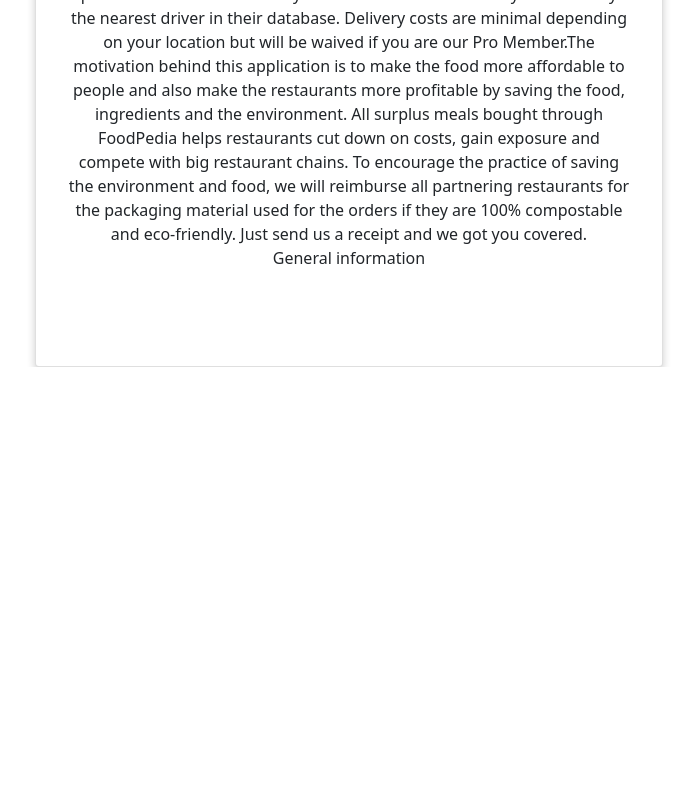
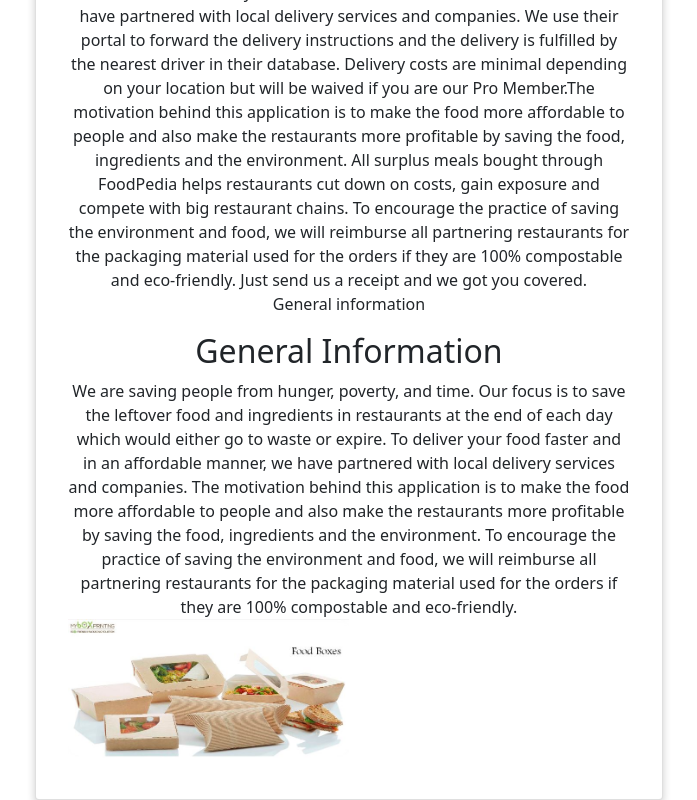
Before and after one commit to srinithi95/Foodpedia, a React (Create React App) app in the folder foodpedia/: page /about in a window 1280 px wide. Shown: the part 919-1719 px from the top of the page, without its empty margins (291-988 px from the left). Before the commit the page ends 1286 px from the top, so only its background shows below. Built offline with nearby package versions, Linux system fonts and the light colour scheme.

Commit message:
I updated the about page.

```diff
--- a/foodpedia/src/components/About.js
+++ b/foodpedia/src/components/About.js
@@ -1,13 +1,13 @@
 import React from 'react'
 import { Card } from 'react-bootstrap'
 import smartphone from '../components/womendinnersmartphone.jpg';
-
+import ecofriendly from '../components/ecofriendlybox.JPG';
  <link rel="stylesheet" href="stylesheet.css"></link>
 
 const About = () => {
 
     return (
-      <div>We are a "Mission Statement typa thing"
+      <div>We are a "Mission Statement typa"
 <div class="row">
 
   <div class="col-sm-2">
@@ -26,7 +26,10 @@
   <div class="col-sm-6">
     <div class="card">
       <div class="card-body">
+      <h2>Mission Statement</h2>
         <h5 class="left-text"> </h5>
+
+
         All of our members are senior students of San Francisco State univeristy.
         A food ordering and delivery application to save food, make it affordable to customers and profitable to restaurants.
         FoodPedia is a food ordering and delivery application which would help people to order food at a discounted price using
@@ -45,7 +48,16 @@
 
         <br></br>
         <p class="card-text">General information</p>
-
+        <h2>General Information</h2>
+        We are saving people from hunger, poverty, and time.  Our focus is to save the leftover food and ingredients in restaurants
+         at the end of each day which would either go to waste or expire. To deliver your food faster and in an affordable manner,
+         we have partnered with local delivery services and companies. The motivation behind this application is to make the food more
+          affordable to people and also make the restaurants more profitable by saving the food, ingredients and the environment.
+          To encourage the practice of saving the environment and food, we will reimburse all partnering restaurants for the packaging
+          material used for the orders if they are 100% compostable and eco-friendly.
+          <div class="left-picture" >
+         <img src ={ecofriendly} style={{ width: "100%"}}></img>
+         </div>
         <br></br>
         <br></br>
       </div>
--- a/foodpedia/src/components/stylesheet.css
+++ b/foodpedia/src/components/stylesheet.css
@@ -124,3 +124,11 @@
   .right-picture img{
     max-width:100%
   }
+
+  .left-picture{
+    float:left;
+    width:50%;
+  }
+  .left-picture img{
+    max-width:100%
+  }
```
Also changed, not shown: foodpedia/src/components/ecofriendlybox.JPG (added).
